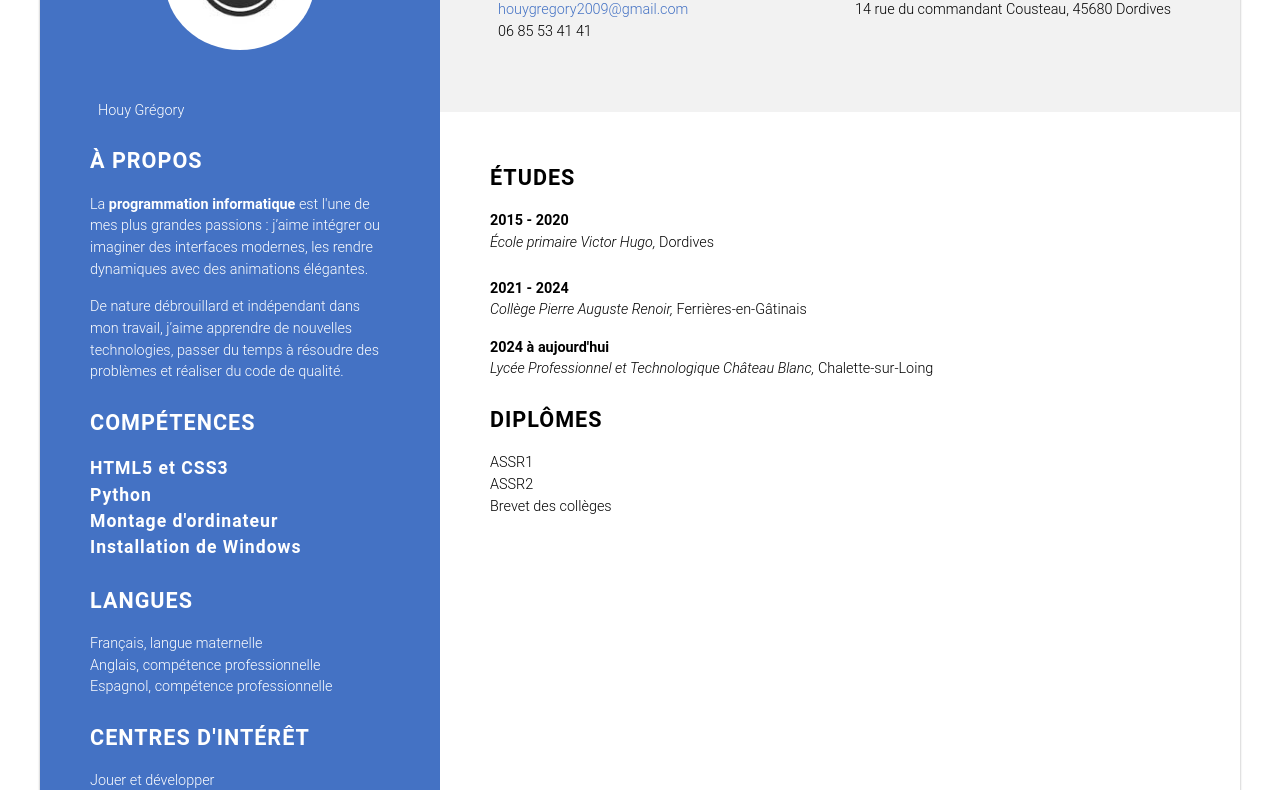
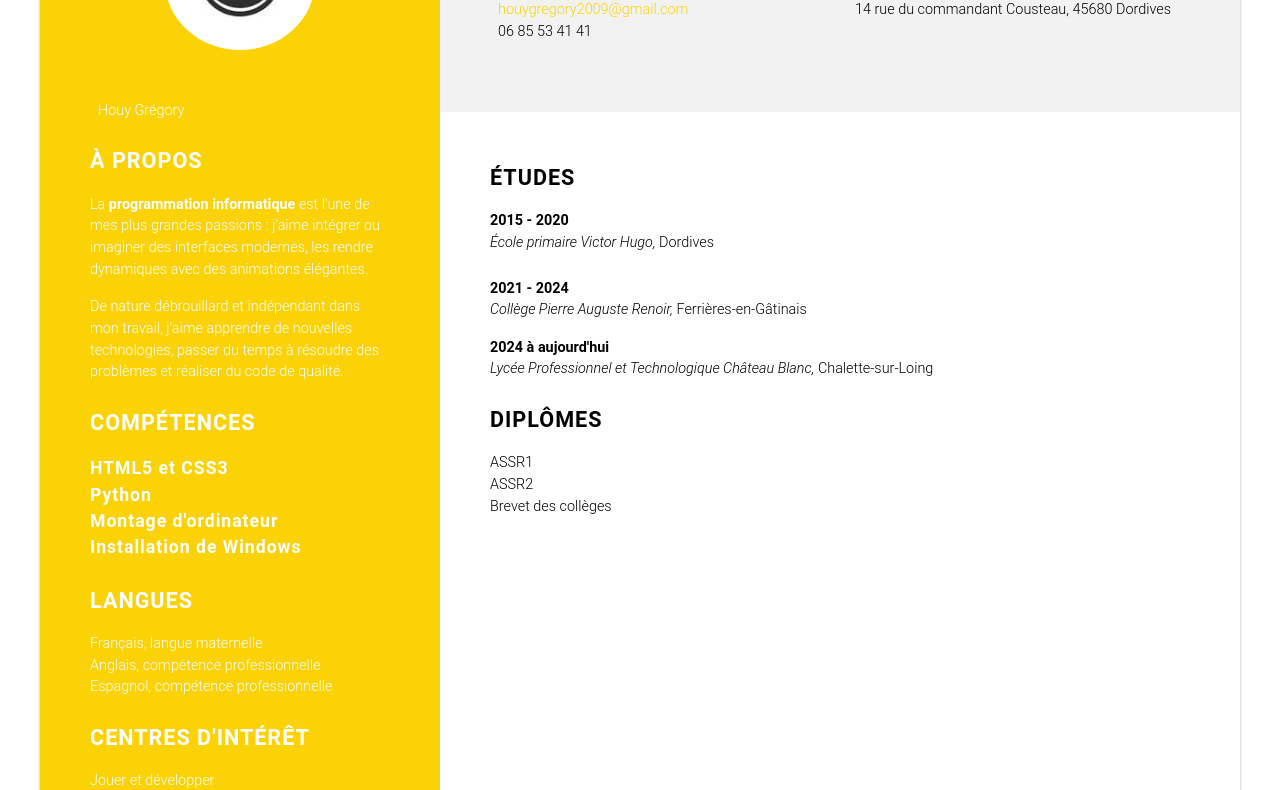
Before and after one commit to gregory-houy/mon-cv, a plain HTML site: page index.html in a window 1280 px wide. Shown: the part 238-1028 px from the top of the page. Drawn offline with Linux system fonts and the light colour scheme.

Commit message:
Update style.css

```diff
--- a/style.css
+++ b/style.css
@@ -13,7 +13,7 @@ body{
 
 a{
   text-decoration: none;
-  color: #4472C4;
+  color: #fad206;
 }
 
 a:hover{
@@ -37,7 +37,7 @@ h2{
 }
 
 .text-blue{
-  color: #4472C4;
+  color: #fad206;
 }
 
 .text-darkblue{
@@ -69,7 +69,7 @@ h2{
 .colonne-de-gauche{
   grid-area: colonne-de-gauche;
   padding: 50px;
-  background-color: #4472C4;
+  background-color: #fad206;
   color: white;
 }
 
```
